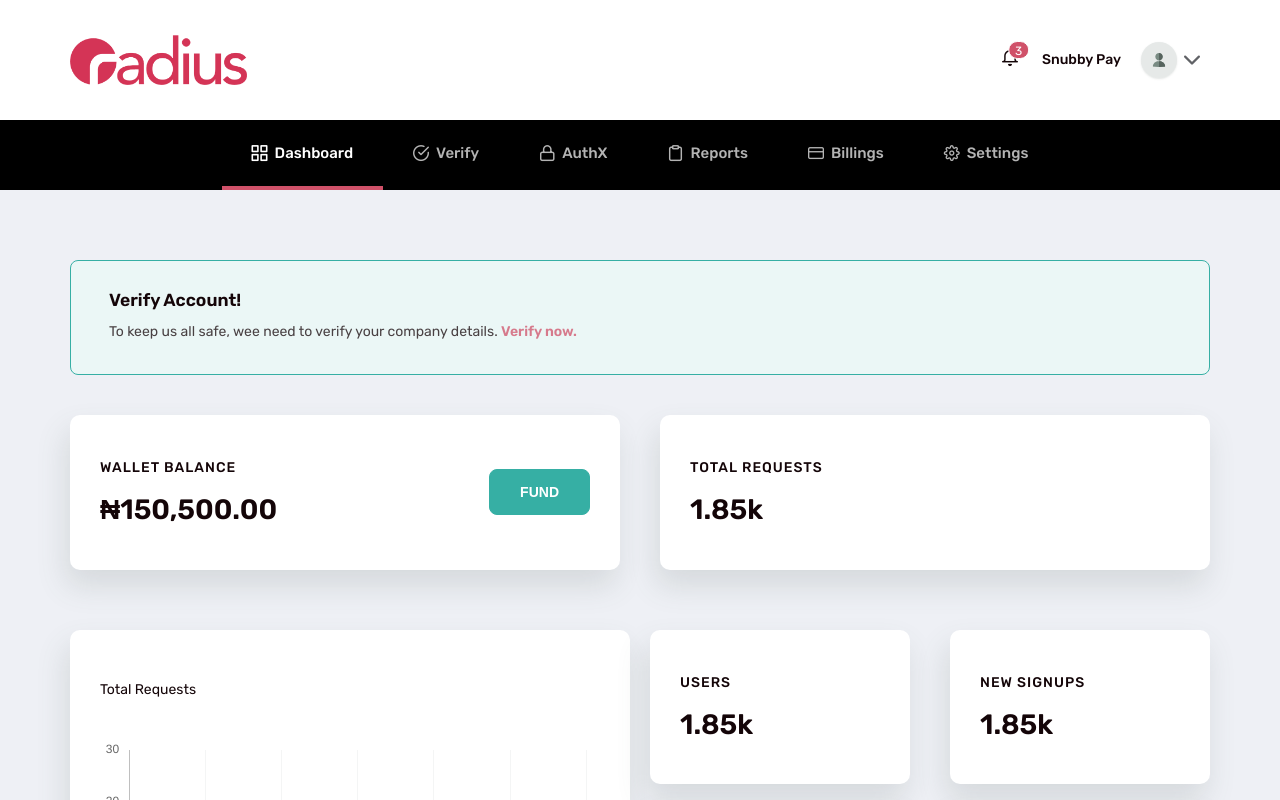
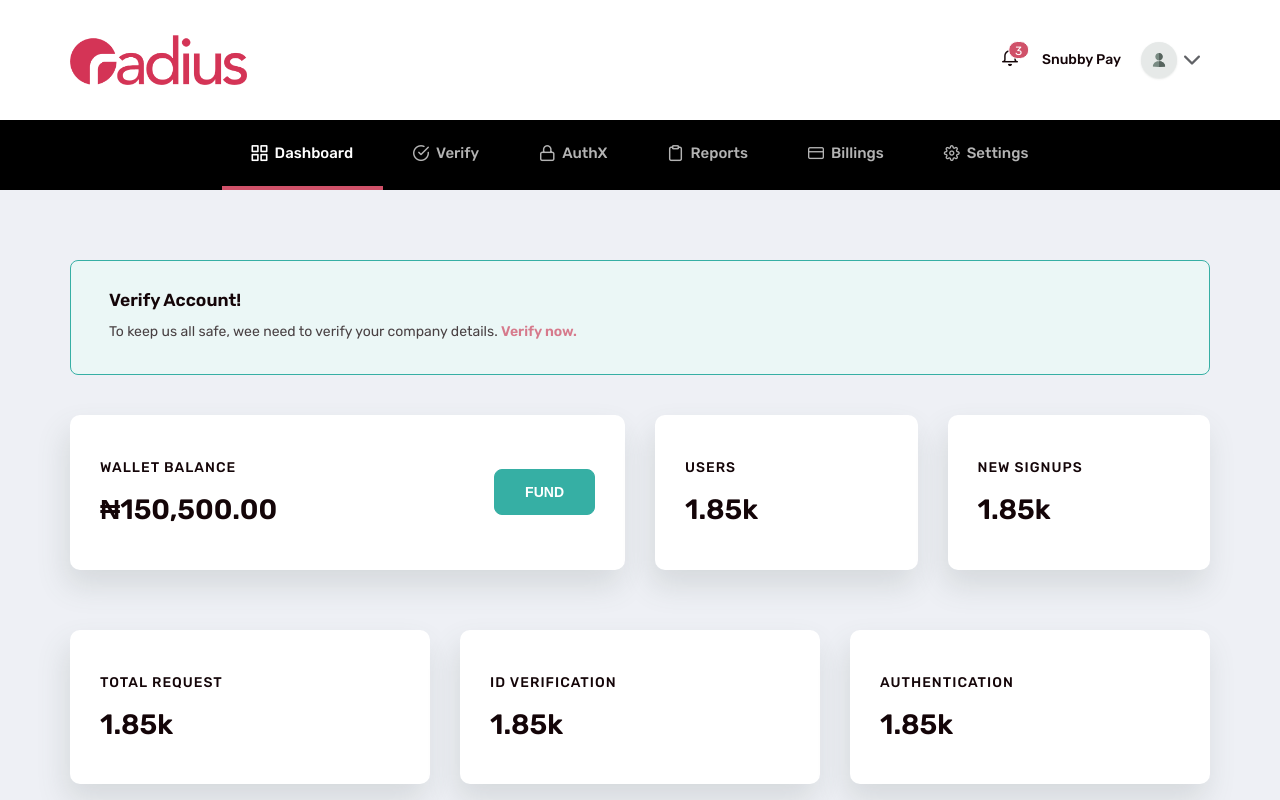
Before and after one commit to ismailomodara/radius-dashboard, a Vue app: page /dashboard in a window 1280 px wide. Built offline with nearby package versions, Linux system fonts and the light colour scheme; no server answers.

Commit message:
Restructured Dashboard page: Added chart for Successful and Failed Request

```diff
--- a/src/components/Chart/BarChart.vue
+++ b/src/components/Chart/BarChart.vue
@@ -2,7 +2,7 @@
   <bar-chart-instance
     :chart-data.sync="chartData"
     :options.sync="chartOptions"
-    :height="400"
+    :height="height"
   />
 </template>
 
@@ -11,6 +11,20 @@ import BarChartInstance from './bar-chart'
 
 export default {
   name: 'BarChart',
+  props: {
+    height: {
+      type: Number,
+      default: 300
+    },
+    data: {
+      type: Array,
+      required: true
+    },
+    labels: {
+      type: Array,
+      required: true
+    }
+  },
   components: {
     BarChartInstance
   },
@@ -19,19 +33,16 @@ export default {
   },
   computed: {
     chartData () {
-      const labels = ['Jan', 'Feb', 'Mar', 'Apr', 'May', 'Jun', 'Jul', 'Aug', 'Sep', 'Oct', 'Nov', 'Dec']
-      const reports = [10, 15, 12, 8, 20, 18, 12, 7, 19, 11, 6, 2]
-
       return {
-        labels: labels,
+        labels: this.labels,
         datasets: [
           {
-            label: 'Number of Reports',
+            label: '',
             backgroundColor: 'rgb(0, 0, 0)',
             barThickness: 6,
             maxBarThickness: 8,
             minBarLength: 2,
-            data: reports
+            data: this.data
           }
         ]
       }
@@ -39,6 +50,7 @@ export default {
     chartOptions () {
       return {
         responsive: true,
+        legend: false,
         maintainAspectRatio: false,
         scales: {
           xAxes: [
@@ -59,7 +71,7 @@ export default {
               stacked: true,
               ticks: {
                 beginAtZero: true,
-                stepSize: 2
+                stepSize: Math.min(...this.data)
               }
             }
           ]
--- a/src/components/Chart/LineChart.vue
+++ b/src/components/Chart/LineChart.vue
@@ -2,7 +2,7 @@
   <line-chart-instance
     :chart-data.sync="chartData"
     :options.sync="chartOptions"
-    :height="205"
+    :height="height"
   />
 </template>
 
@@ -23,6 +23,10 @@ export default {
     color: {
       type: String,
       default: '#D05169'
+    },
+    height: {
+      type: Number,
+      default: 300
     }
   },
   components: {
@@ -44,12 +48,12 @@ export default {
     },
     setStep () {
       return (
-        Math.round(Math.max(...this.chartData.datasets[0].data) / 4 / 10) * 10
+        Math.round(Math.min(...this.chartData.datasets[0].data))
       )
     },
     setMax () {
       return (
-        Math.round(Math.max(...this.chartData.datasets[0].data) / 10) * 10 +
+        Math.round(Math.max(...this.chartData.datasets[0].data)) +
         this.setStep
       )
     },
@@ -107,7 +111,7 @@ export default {
                 label += ': '
               }
               label += value
-              return label
+              return `${label}k`
             }
           }
         },
--- a/src/components/Requests/RequestsChart.vue
+++ b/src/components/Requests/RequestsChartAll.vue
@@ -22,8 +22,8 @@ export default {
   },
   computed: {
     requestChart () {
-      const labels = ['Mon', 'Tue', 'Wed', 'Thu', 'Fri', 'Sat', 'Sun']
-      const data = [10, 15, 12, 8, 20, 18, 12]
+      const labels = ['Jan', 'Feb', 'Mar', 'Apr', 'May', 'Jun', 'Jul', 'Aug', 'Sep', 'Oct', 'Nov', 'Dec']
+      const data = [2, 1.5, 1.2, 1.4, 1, 1.85, 1.6, 1.1, 0.8, 1.9, 2, 1.45]
 
       return { data, labels }
     }
--- /dev/null
+++ b/src/components/Requests/RequestsChartFailed.vue
@@ -0,0 +1,34 @@
+<template>
+  <card>
+    <template slot="header">
+      Failed Requests
+    </template>
+    <template slot="content">
+      <bar-chart :data="requestChart.data" :labels="requestChart.labels" :height="250" />
+    </template>
+  </card>
+</template>
+
+<script>
+import BarChart from '@/components/Chart/BarChart'
+
+export default {
+  name: 'RequestsChartFailed',
+  components: {
+    BarChart
+  },
+  data () {
+    return {}
+  },
+  computed: {
+    requestChart () {
+      const labels = ['Jan', 'Feb', 'Mar', 'Apr', 'May', 'Jun', 'Jul', 'Aug', 'Sep', 'Oct', 'Nov', 'Dec']
+      const data = [10, 15, 12, 8, 20, 18, 12, 10, 15, 12, 8, 20]
+
+      return { data, labels }
+    }
+  }
+}
+</script>
+
+<style></style>
--- /dev/null
+++ b/src/components/Requests/RequestsChartSuccessful.vue
@@ -0,0 +1,34 @@
+<template>
+  <card>
+    <template slot="header">
+      Successful Requests
+    </template>
+    <template slot="content">
+      <bar-chart :data="requestChart.data" :labels="requestChart.labels" :height="250" />
+    </template>
+  </card>
+</template>
+
+<script>
+import BarChart from '@/components/Chart/BarChart'
+
+export default {
+  name: 'RequestsChartSuccessful',
+  components: {
+    BarChart
+  },
+  data () {
+    return {}
+  },
+  computed: {
+    requestChart () {
+      const labels = ['Jan', 'Feb', 'Mar', 'Apr', 'May', 'Jun', 'Jul', 'Aug', 'Sep', 'Oct', 'Nov', 'Dec']
+      const data = [10, 15, 12, 8, 20, 18, 12, 10, 15, 12, 8, 20]
+
+      return { data, labels }
+    }
+  }
+}
+</script>
+
+<style></style>
--- a/src/pages/dashboard/index.vue
+++ b/src/pages/dashboard/index.vue
@@ -14,48 +14,66 @@
       </el-alert>
     </div>
     <div class="rd-page--section">
-      <el-row type="flex" class="flex-wrap" :gutter="40">
+      <el-row type="flex" class="flex-wrap" :gutter="30">
         <el-col :xs="24" :sm="12" :md="12" :lg="12">
           <summary-card label="Wallet Balance" :value="formatPrice(walletBalance)">
             <el-button type="success" @click="showFundWallet = true">Fund</el-button>
           </summary-card>
         </el-col>
-        <el-col :xs="24" :sm="12" :md="12" :lg="12">
-          <summary-card label="Total Requests" :value="formatFigureToK(totalRequests)" />
+        <el-col :xs="24" :sm="6" :md="6" :lg="6">
+          <summary-card label="Users" :value="formatFigureToK(users)" />
+        </el-col>
+        <el-col :xs="24" :sm="6" :md="6" :lg="6">
+          <summary-card label="New Signups" :value="formatFigureToK(signups)" />
+        </el-col>
+      </el-row>
+    </div>
+    <div class="rd-page--section">
+      <el-row type="flex" class="flex-wrap" :gutter="30">
+        <el-col :xs="24" :sm="8" :md="8" :lg="8">
+          <summary-card label="Total Request" :value="formatFigureToK(totalRequests)" />
+        </el-col>
+        <el-col :xs="24" :sm="8" :md="8" :lg="8">
+          <summary-card label="ID Verification" :value="formatFigureToK(ids)" />
+        </el-col>
+        <el-col :xs="24" :sm="8" :md="8" :lg="8">
+          <summary-card label="Authentication" :value="formatFigureToK(auth)" />
         </el-col>
       </el-row>
     </div>
     <div class="rd-page--section">
       <el-row type="flex" class="flex-wrap" :gutter="20">
-        <el-col :lg="12">
+        <el-col :md="24" :lg="24">
           <requests-chart />
-        </el-col>
-        <el-col :lg="12">
-          <el-row type="flex" class="flex-wrap" :gutter="40">
-            <el-col v-for="(request, i) in requests" :key="i" :xs="24" :sm="12" :md="12" :lg="12">
-              <summary-card :label="request.label" :value="request.value" />
-            </el-col>
-          </el-row>
         </el-col>
       </el-row>
     </div>
     <div class="rd-page--section">
-      <recent-requests />
+      <el-row type="flex" class="flex-wrap" :gutter="30">
+        <el-col :lg="12">
+          <requests-chart-successful />
+        </el-col>
+        <el-col :lg="12">
+          <requests-chart-failed />
+        </el-col>
+      </el-row>
     </div>
     <fund-wallet :show.sync="showFundWallet" />
   </div>
 </template>
 
 <script>
-import RequestsChart from '@/components/Requests/RequestsChart'
-import RecentRequests from '@/components/Requests/RecentRequests'
 import FundWallet from '@/components/Wallet/Fund'
+import RequestsChart from '@/components/Requests/RequestsChartAll'
+import RequestsChartSuccessful from '@/components/Requests/RequestsChartSuccessful'
+import RequestsChartFailed from '@/components/Requests/RequestsChartFailed'
 
 export default {
   name: 'Dashboard',
   components: {
+    RequestsChartFailed,
+    RequestsChartSuccessful,
     FundWallet,
-    RecentRequests,
     RequestsChart
   },
   data () {
@@ -63,31 +81,14 @@ export default {
       loading: false,
       walletBalance: 150500,
       totalRequests: 1850,
+      users: 1850,
+      signups: 1850,
+      ids: 1850,
+      auth: 1850,
       showFundWallet: false
     }
   },
-  computed: {
-    requests () {
-      return [
-        {
-          label: 'Users',
-          value: this.formatFigureToK(1850)
-        },
-        {
-          label: 'New SignUps',
-          value: this.formatFigureToK(1850)
-        },
-        {
-          label: 'ID Verifications',
-          value: this.formatFigureToK(1850)
-        },
-        {
-          label: 'Authentications',
-          value: this.formatFigureToK(1850)
-        }
-      ]
-    }
-  },
+  computed: {},
   methods: {
     verify () {
       this.$router.push({ name: 'dashboard.verify' })
```
